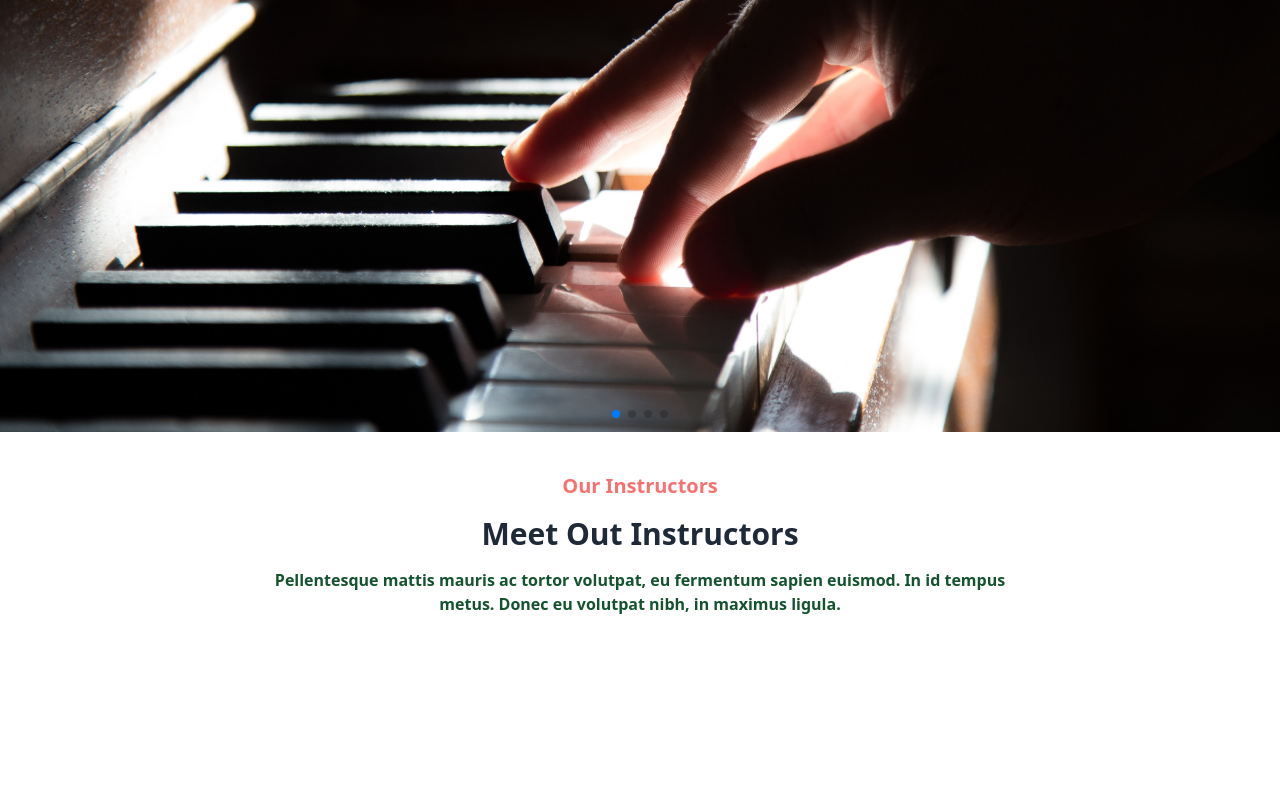
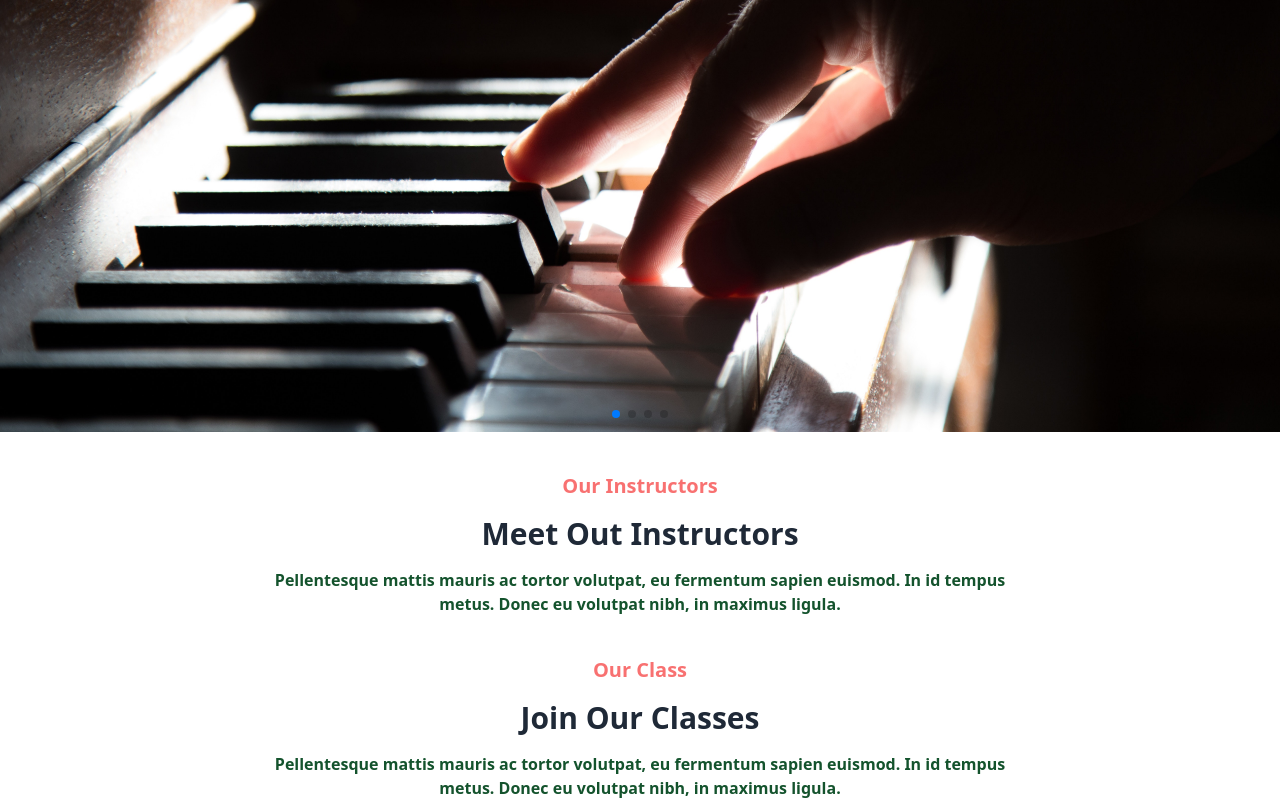
Before and after one commit to Mehetaj/summer-camp-client, a React app: page / in a window 1280 px wide. Shown: the part 468-1268 px from the top of the page. Before the commit the page ends 1084 px from the top, so only its background shows below. Built offline with nearby package versions, Linux system fonts and the light colour scheme; no server answers; the HTML template or start-up script is replaced by a standard one.

Commit message:
dashborad design added

```diff
--- /dev/null
+++ b/src/Pages/Dashboard/Dashboard.jsx
@@ -0,0 +1,42 @@
+import React, { useState } from 'react';
+import logo from '/logo.jpg'
+
+const Dashboard = () => {
+    const [instructor, setInstructor] = useState(true)
+    return (
+        <div>
+            <div className="drawer lg:drawer-open">
+                <input id="my-drawer-2" type="checkbox" className="drawer-toggle" />
+                <div className="drawer-content flex flex-col items-center justify-center">
+                    {/* Page content here */}
+                    <label htmlFor="my-drawer-2" className="btn btn-primary drawer-button lg:hidden">Open drawer</label>
+
+                </div>
+                <div className="drawer-side">
+                    <label htmlFor="my-drawer-2" className="drawer-overlay"></label>
+                    <ul className="menu p-4 w-80 h-full bg-base-200 text-base-content">
+                        <div className='flex gap-4 items-center'>
+                            <img className='w-[100px] h-[100px] rounded-full' src={logo} alt="" />
+                            <p className='text-2xl font-bold'>Music Hub</p>
+                        </div>
+                        {/* Sidebar content here */}
+                        {
+                            instructor ? <div>
+                                <li><a>Add a Class</a></li>
+                                <li><a>My Class</a></li>
+                            </div>
+                                :
+                                <div>
+                                    <li><a>My Selected Class</a></li>
+                                    <li><a>Enrolled Class</a></li>
+                                </div>
+                        }
+                    </ul>
+
+                </div>
+            </div>
+        </div>
+    );
+};
+
+export default Dashboard;
--- /dev/null
+++ b/src/Pages/Home/ClassDemo/ClassDemo.jsx
@@ -0,0 +1,18 @@
+import React from 'react';
+
+const ClassDemo = () => {
+    return (
+        <div className='mt-10'>
+            <div className='text-center'>
+                <h1 className='text-xl font-bold text-red-400'>Our Class</h1>
+                <h1 className='text-3xl font-bold my-4'>Join Our Classes</h1>
+                <p className=' text-green-900 font-semibold'>
+                    Pellentesque mattis mauris ac tortor volutpat, eu fermentum sapien euismod. In id tempus <br />
+                    metus. Donec eu volutpat nibh, in maximus ligula.
+                </p>
+            </div>
+        </div>
+    );
+};
+
+export default ClassDemo;
--- a/src/Pages/Home/Home/Home.jsx
+++ b/src/Pages/Home/Home/Home.jsx
@@ -1,12 +1,14 @@
 import React from 'react';
 import Banner from '../Banner/Banner';
 import Teachers from '../Teachers/Teachers';
+import ClassDemo from '../ClassDemo/ClassDemo';
 
 const Home = () => {
     return (
         <div>
             <Banner />
             <Teachers />
+            <ClassDemo />
         </div>
     );
 };
--- a/src/Routes/Routes.jsx
+++ b/src/Routes/Routes.jsx
@@ -3,6 +3,7 @@ import Main from "../Layout/Main";
 import Login from "../Pages/Authenications/Login/Login";
 import Signup from "../Pages/Authenications/Signup/Signup";
 import Home from "../Pages/Home/Home/Home";
+import Dashboard from "../Pages/Dashboard/Dashboard";
 
 const router = createBrowserRouter([
     {
@@ -22,6 +23,10 @@ const router = createBrowserRouter([
                 element: <Signup />
             }
         ]
+    },
+    {
+        path: 'dashboard',
+        element: <Dashboard />
     }
 ])
 
```
